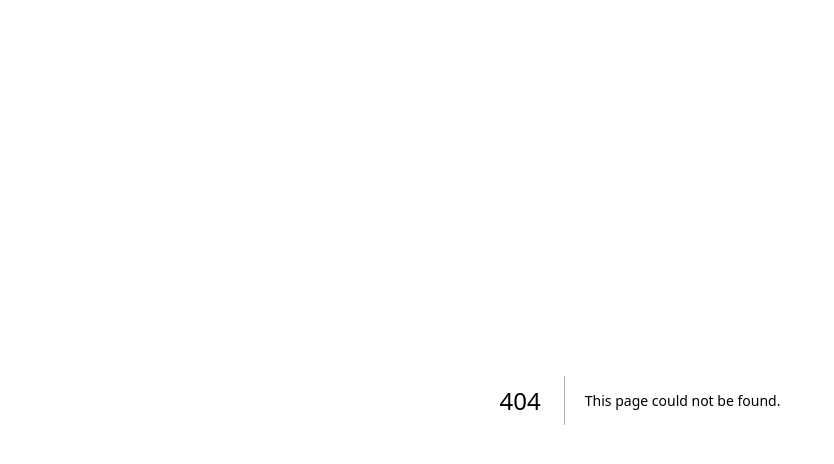
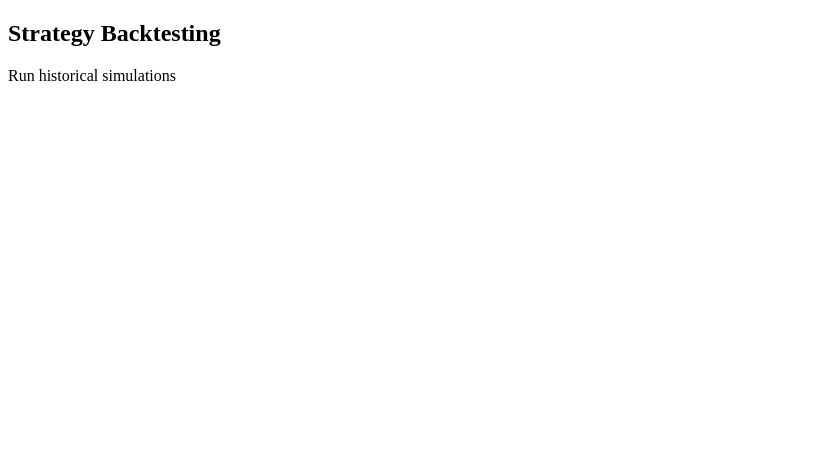
Before and after one commit to start-again-06/RustQuant, a Next.js app in the folder frontend/: page /backtest in a window 1280 px wide. Before the commit this address had no page. Shown: the top 464 px of the page, without its empty margins (0-834 px from the left). Built offline with nearby package versions, Linux system fonts and the light colour scheme.

Commit message:
Create backtest.tsx

```diff
--- /dev/null
+++ b/frontend/pages/backtest.tsx
@@ -0,0 +1,13 @@
+export default function Backtest(){
+
+  return(
+
+    <div>
+
+      <h2>Strategy Backtesting</h2>
+
+      <p>Run historical simulations</p>
+
+    </div>
+  )
+}
```
